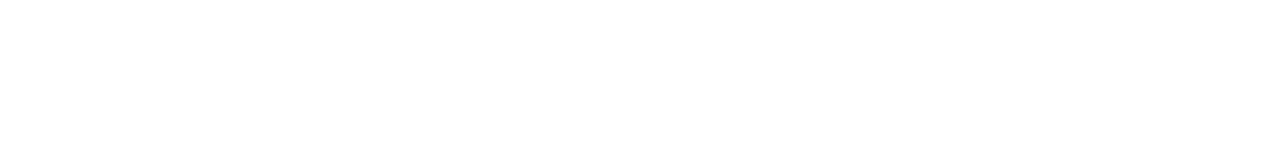
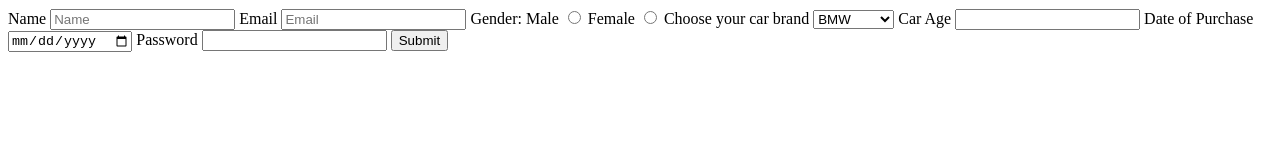
Before and after one commit to acciojob/car-insurance-form-saulgoodman0111, a website: page main.html in a window 1280 px wide. Drawn offline with Linux system fonts and the light colour scheme.

Commit message:
created a submission

```diff
--- a/main.html
+++ b/main.html
@@ -7,6 +7,40 @@
 </head>
 
 <body>
+	<div>
+        <form id="myform">
+
+            <label for="name">Name</label>
+            <input type="text" id="name" name="name"  placeholder="Name" required>
+
+            <label for="email">Email</label>
+            <input type="email" id="email" name="email"  placeholder="Email" required>
+
+            <label for="gender">Gender:</label>
+            <label for="genderm">Male</label>
+            <input type="radio" id="genderm" name="genderm" required>
+            <label for="f">Female</label>
+            <input type="radio" id="f" name="f" required>
+
+            <label for="cb">Choose your car brand</label>
+            <select name="cars" id="cars">
+                <option value="bmw">BMW</option>
+                <option value="audi">Audi</option>
+                <option value="merc">Mercedes</option>
+            </select>
+
+            <label for="carage">Car Age</label>
+            <input type="number" id="carage" name="carage" min="0" required>
+
+            <label for="dop">Date of Purchase</label>
+            <input type="date" id="dop" name="dop" required>
+
+            <label for="pass">Password</label>
+            <input type="password" id="pass" name="pass" required>
+
+            <button>Submit</button>
+        </form>
+    </div>
 	<!-- the entire body must be written by student -->
     <script type="text/javascript" src="./script.js">
 </script>
```
